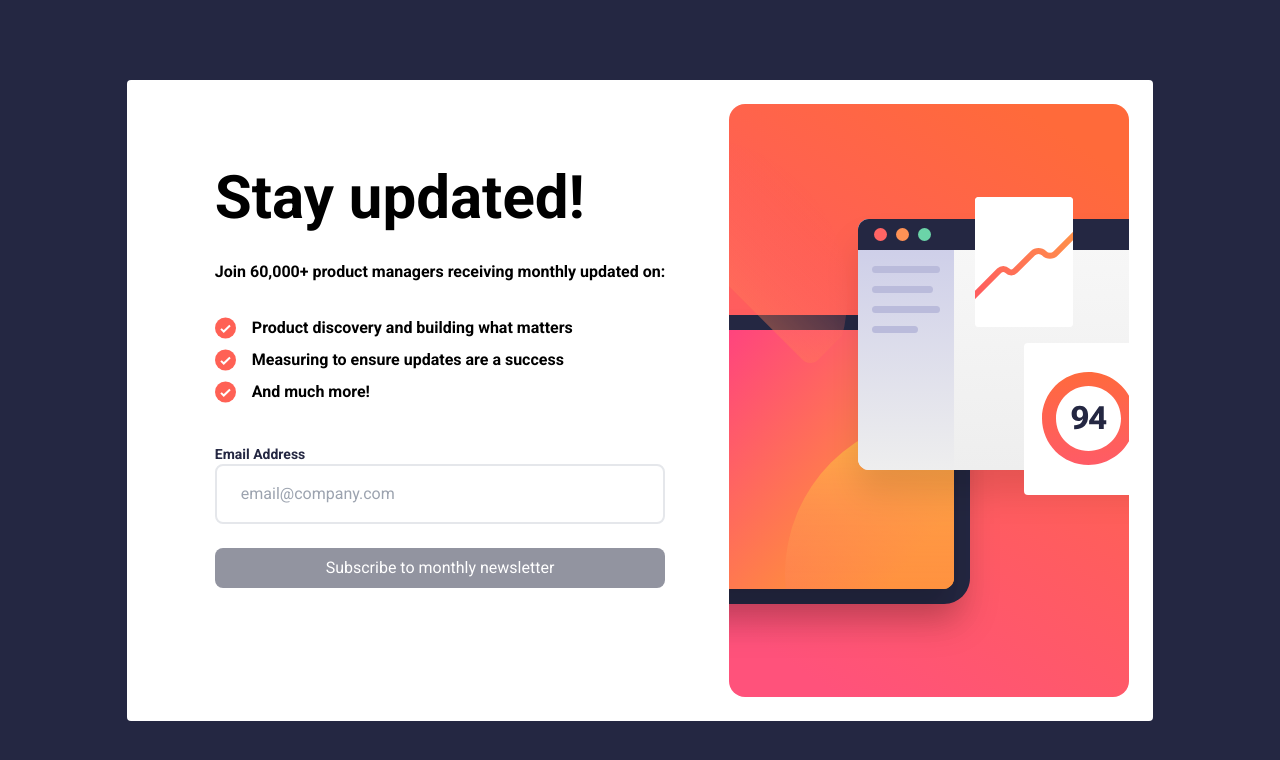
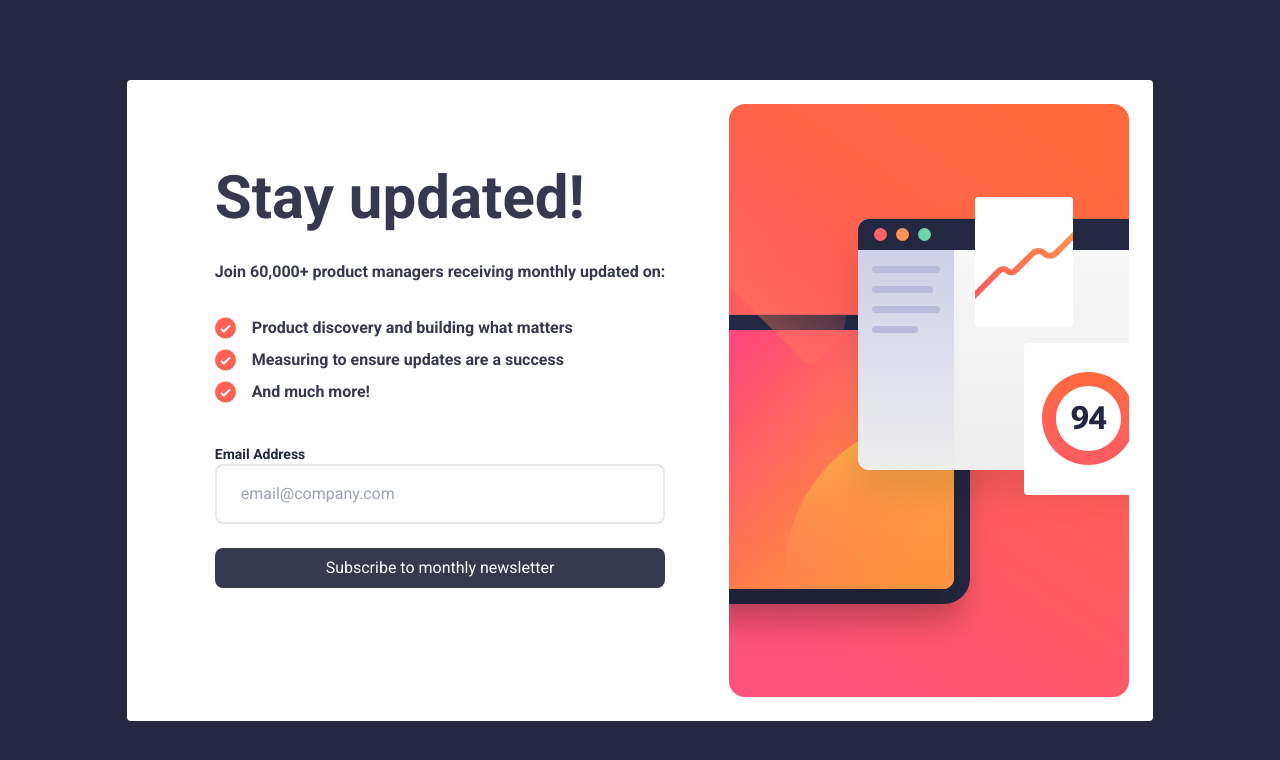
Before and after one commit to lavollmer/newsletter-signup, a React (Vite) app: page / in a window 1280 px wide. Shown: the top 760 px of the page. Built offline with nearby package versions, Linux system fonts and the light colour scheme.

Commit message:
debugging email form

```diff
--- a/src/App.jsx
+++ b/src/App.jsx
@@ -10,7 +10,7 @@ function App() {
         <div className="bg-white rounded">
           <div className="flex flex-row p-6 justify-center">
             <div className="flex flex-col mt-18 p-16">
-              <h1 className="text-characoal-grey font-bold text-3xl md:text-6xl">
+              <h1 className="text-charcoal-grey font-bold text-3xl md:text-6xl">
                 Stay updated!
               </h1>
               <div className="flex flex-col items-center justify-center">
--- a/src/components/Email.jsx
+++ b/src/components/Email.jsx
@@ -41,7 +41,7 @@ const Email = () => {
           <p
             className={`${
               error
-                ? "text-custom-size-12 font-bold mb-2 absolute right-0"
+                ? "text-md font-bold absolute right-0 cursor-pointer text-tomato"
                 : "hidden"
             }`}
           >
@@ -65,7 +65,7 @@ const Email = () => {
               }
             }}
           />
-          <button className="text-white bg-grey rounded-lg px-10 py-2">
+          <button className="text-white bg-charcoal-grey rounded-lg px-10 py-2 cursor-pointer hover:bg-tomato">
             Subscribe to monthly newsletter
           </button>
         </form>
--- a/src/components/Text.jsx
+++ b/src/components/Text.jsx
@@ -3,7 +3,7 @@ import iconList from "../assets/icon-list.svg";
 
 const Text = () => {
   return (
-    <div className="flex flex-col font-roboto font-bold text-dark-slate-gray mt-8">
+    <div className="flex flex-col font-roboto font-bold text-charcoal-grey mt-8">
       <div>
         <h2>Join 60,000+ product managers receiving monthly updated on:</h2>
       </div>
--- a/tailwind.config.js
+++ b/tailwind.config.js
@@ -4,7 +4,7 @@ export default {
   theme: {
     extend: {
       colors: {
-        tomato: "hsl(4, 100%, 67%)",
+        'tomato': "hsl(4, 100%, 67%)",
         "dark-slate-grey": "hsl(234, 29%, 20%)",
         "charcoal-grey": "hsl(235, 18%, 26%)",
         grey: "hsl(231, 7%, 60%)",
```
Also changed, not shown: 1 other file (tests, documents, lock files or other folders).
